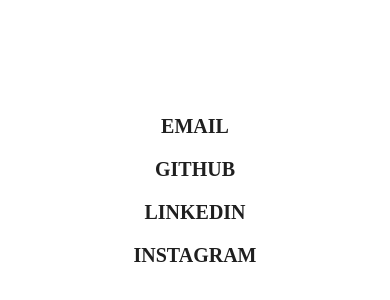
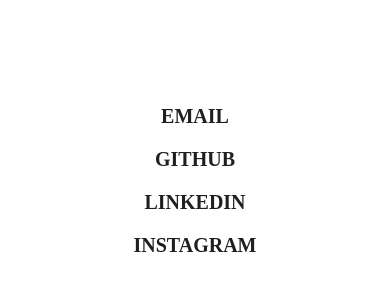
Before and after one commit to echoeyecodes/portfolio, a Gatsby site: page /contact in a window 390 px wide. Shown: the part 3102-3402 px from the top of the page. Before the commit the page ends 3369 px from the top, so only its background shows below. Built offline with nearby package versions, Linux system fonts and the light colour scheme; Gatsby itself is replaced by a stand-in of ours.

Commit message:
Updating responsive contact styling

```diff
--- a/public/page-data/dev-404-page/page-data.json
+++ b/public/page-data/dev-404-page/page-data.json
@@ -1 +1 @@
-{"componentChunkName":"component---cache-dev-404-page-js","path":"/dev-404-page/","webpackCompilationHash":"","result":{"data":{"allSitePage":{"nodes":[{"path":"/blogpost/software-engineering-intern/"},{"path":"/blogpost/weclome-post/"},{"path":"/404/"},{"path":"/about/"},{"path":"/blogposts/"},{"path":"/contact/"},{"path":"/"},{"path":"/projects/"},{"path":"/404.html"}]}},"pageContext":{"isCreatedByStatefulCreatePages":true}}}
+{"componentChunkName":"component---cache-dev-404-page-js","path":"/dev-404-page/","webpackCompilationHash":"","result":{"data":{"allSitePage":{"nodes":[{"path":"/blogpost/software-engineering-intern/"},{"path":"/blogpost/weclome-post/"},{"path":"/404/"},{"path":"/about/"},{"path":"/blogposts/"},{"path":"/"},{"path":"/projects/"},{"path":"/404.html"},{"path":"/contact/"}]}},"pageContext":{"isCreatedByStatefulCreatePages":true}}}
--- a/src/pages/contact.js
+++ b/src/pages/contact.js
@@ -11,7 +11,7 @@
           <div className="left">
             <img src= { reachOut } className="arms" alt="pic"></img>
           </div>
-          <div className="right">
+          <div className="contact-right">
             <p className="contact-link"><a className="a-contact-link" href="mailto:morganrmarie@gmail.com?subject=morgan.codes inquiry">email</a></p>
             <p className="contact-link"><a className="a-contact-link" href="https://www.github.com/morganrmarie" target="_blank" rel="noopener noreferrer">github</a></p>
             <p className="contact-link"><a className="a-contact-link" href="https://www.linkedin.com/in/morganrmarie" target="_blank" rel="noopener noreferrer">linkedin</a></p>
--- a/src/styles/contact.css
+++ b/src/styles/contact.css
@@ -3,12 +3,18 @@
   margin: 0!important;
 }
 
-.right {
-  padding-top:13%;
+.contact-right {
+  padding-top: 15rem;
+  padding-bottom: 5rem;
+  margin-right: 150px;
   text-align: center;
-  vertical-align: middle;
-  height: 25vw;
-
+  float: right;
+  height: 30vw;
+  width: 40%;
+  font-size: 18px;
+  border-left: 5px solid white;
+  padding-left: 70px;
+  margin-bottom: 100px;
 }
 
 .contact-link {
@@ -26,3 +32,14 @@
   text-decoration: underline;
   cursor: pointer;
 }
+
+@media only screen and (max-width: 1300px) {
+  .contact-right {
+    width: 100%;
+    font-size: 14px;
+    margin-right: 0px;
+    border: none;
+    margin-bottom: 50px;
+    padding-top: 10vw;
+  }
+}
```
